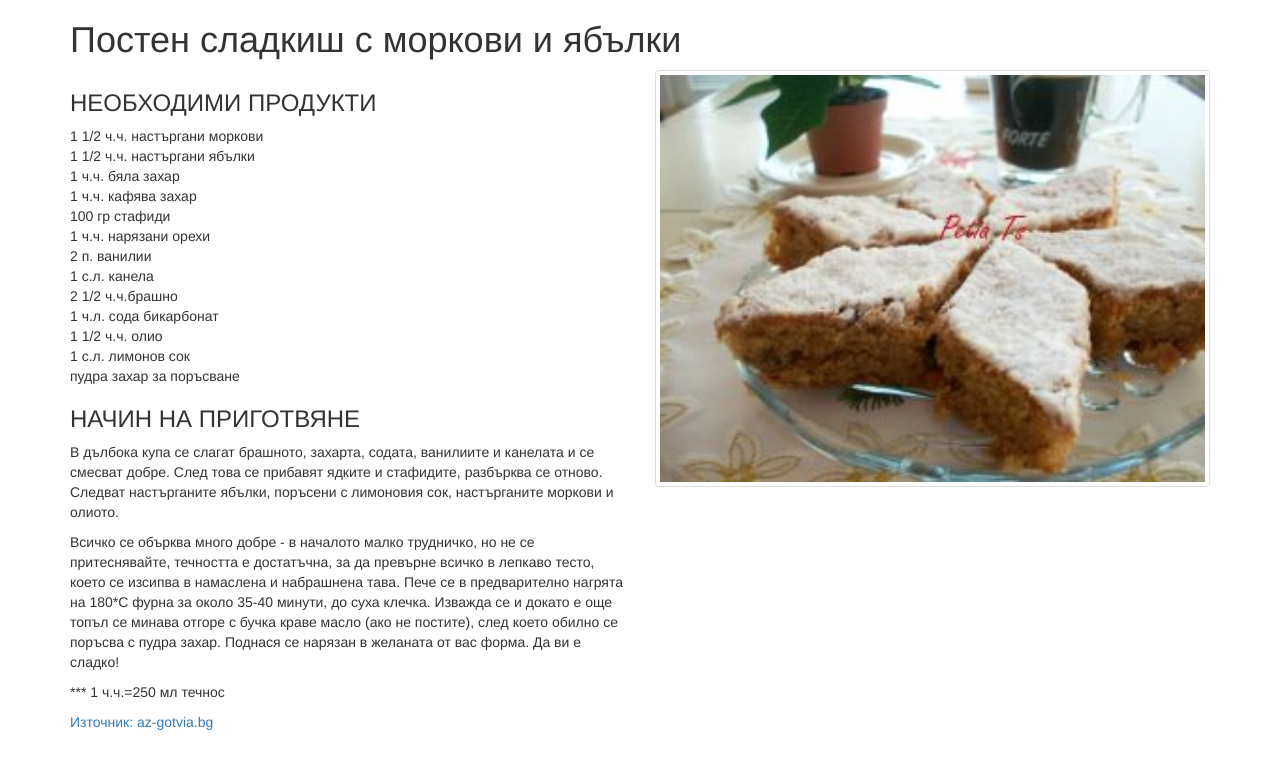
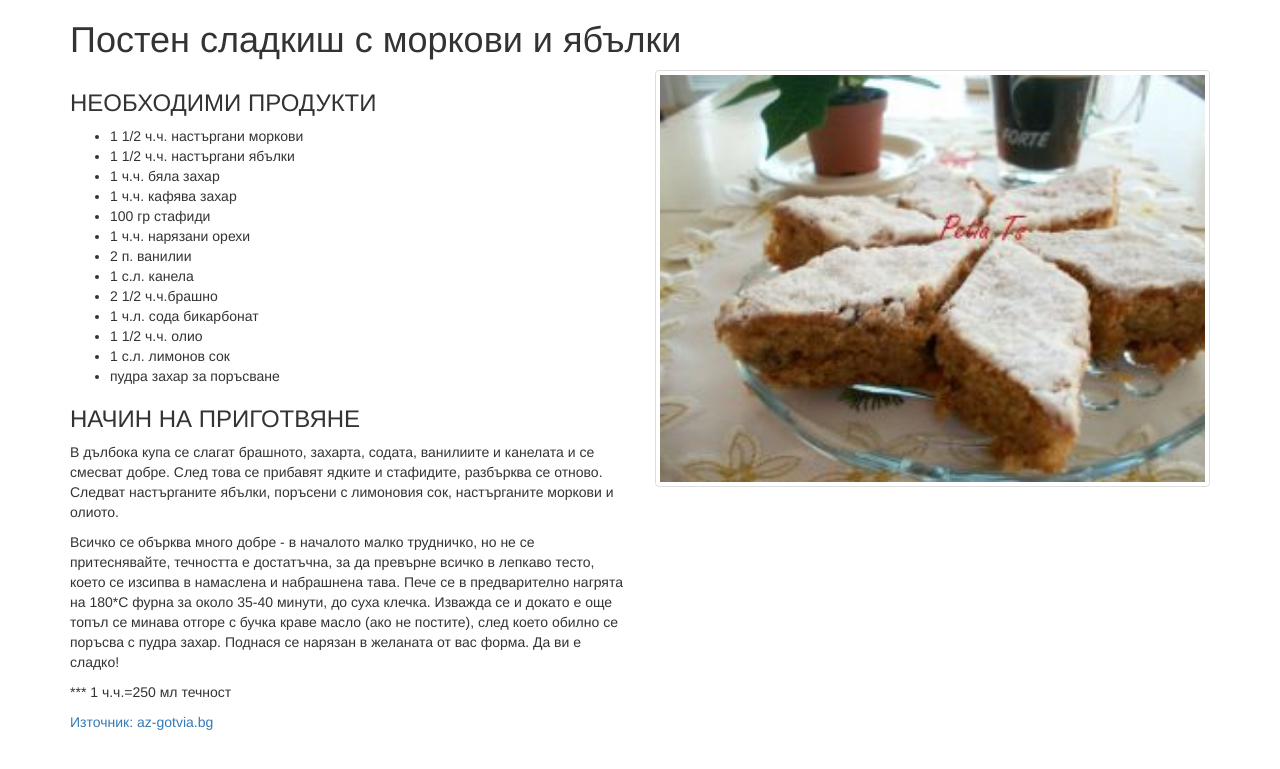
Before and after one commit to svetladm/recipes, a Jekyll site: the page built from _recipes/cake_with_carrots_and_apples.md, in a window 1280 px wide. Shown: the top 769 px of the page. Built offline with Jekyll 4.4.1, drawn with Linux system fonts in a browser that asks for light colours.

Commit message:
Update cake_with_carrots_and_apples.md
added a list

```diff
--- a/_recipes/cake_with_carrots_and_apples.md
+++ b/_recipes/cake_with_carrots_and_apples.md
@@ -4,19 +4,19 @@ title: Постен сладкиш с моркови и ябълки
 image: cake_with_carrots_and_apples.jpg
 ---
 ### НЕОБХОДИМИ ПРОДУКТИ
-1 1/2 ч.ч. настъргани моркови
-1 1/2 ч.ч. настъргани ябълки
-1 ч.ч. бяла захар
-1 ч.ч. кафява захар
-100 гр стафиди
-1 ч.ч. нарязани орехи
-2 п. ванилии
-1 с.л. канела
-2 1/2 ч.ч.брашно
-1 ч.л. сода бикарбонат
-1 1/2 ч.ч. олио
-1 с.л. лимонов сок
-пудра захар за поръсване
+- 1 1/2 ч.ч. настъргани моркови
+- 1 1/2 ч.ч. настъргани ябълки
+- 1 ч.ч. бяла захар
+- 1 ч.ч. кафява захар
+- 100 гр стафиди
+- 1 ч.ч. нарязани орехи
+- 2 п. ванилии
+- 1 с.л. канела
+- 2 1/2 ч.ч.брашно
+- 1 ч.л. сода бикарбонат
+- 1 1/2 ч.ч. олио
+- 1 с.л. лимонов сок
+- пудра захар за поръсване
 
 
 ### НАЧИН НА ПРИГОТВЯНЕ
@@ -26,6 +26,6 @@ image: cake_with_carrots_and_apples.jpg
 Всичко се обърква много добре - в началото малко трудничко, но не се притеснявайте, течността е достатъчна, за да превърне всичко в лепкаво тесто, което се изсипва в намаслена и набрашнена тава. Пече се в предварително нагрята на 180*С фурна за около 35-40 минути, до суха клечка. Изважда се и докато е още топъл се минава отгоре с бучка краве масло (ако не постите), след което обилно се поръсва с пудра захар. Поднася се нарязан в желаната от вас форма. Да ви е сладко!
 
 
-*** 1 ч.ч.=250 мл течнос
+*** 1 ч.ч.=250 мл течност
 
 [Източник: az-gotvia.bg](http://www.az-gotvia.bg/recepta/posten-sladkish-s-morkovi-i-iabylki)
```
